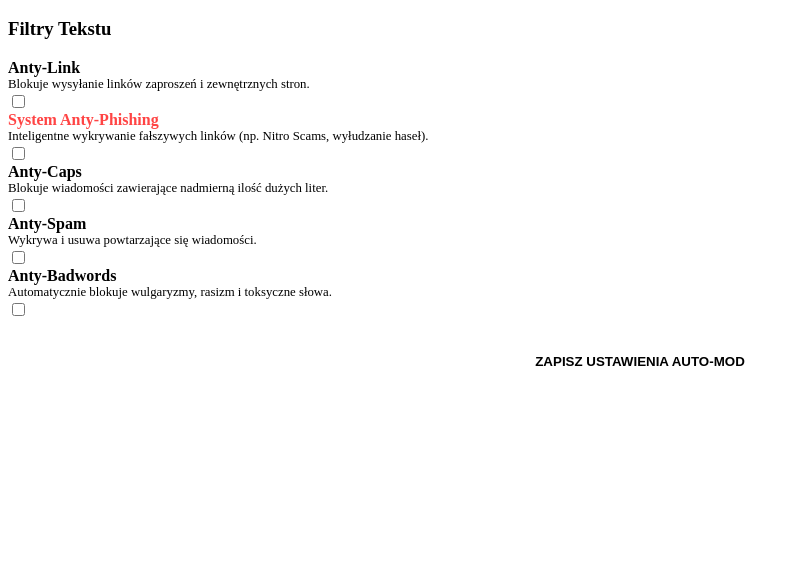
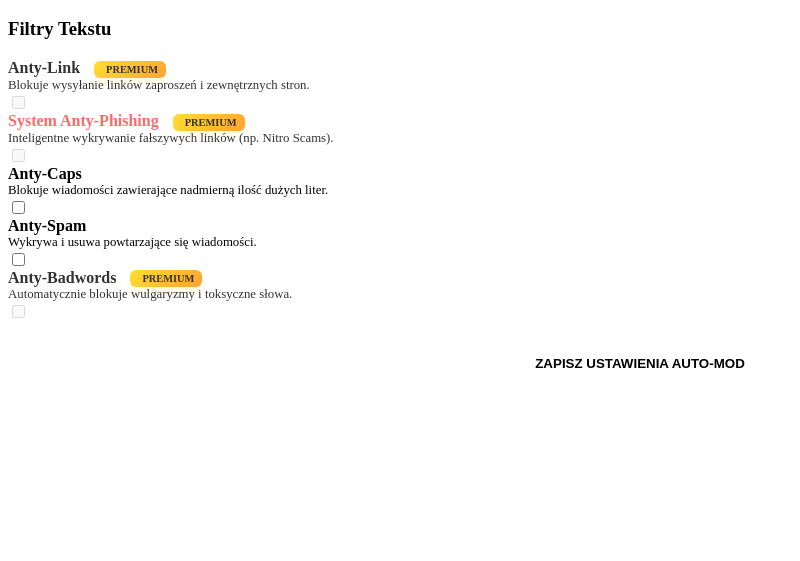
Before and after one commit to Bladerunner004/www.polskibotwelcome.com, a Flask app: template templates/moderacja/auto_mod.html in a window 1280 px wide. Shown: the part 119-680 px from the top of the page, without its empty margins (0-800 px from the left). Run offline with Flask 3, Linux system fonts and the light colour scheme; the template is opened without the code that fills it, so the values that code supplies are empty; parts of the project's set-up code (start-up, migrations or seed data) failed here and were passed over; some libraries are stand-ins or nearby versions.

Commit message:
Monetization: Locked Anty-Link, Anty-Phishing, and Anty-Badwords behind Premium in AutoMod settings

```diff
--- a/templates/moderacja/auto_mod.html
+++ b/templates/moderacja/auto_mod.html
@@ -1,3 +1,49 @@
+<style>
+    .premium-badge {
+        background: linear-gradient(135deg, #ffd700, #ff8c00);
+        color: black;
+        font-size: 0.65rem;
+        font-weight: 900;
+        padding: 3px 8px;
+        border-radius: 6px;
+        margin-left: 10px;
+        display: inline-flex;
+        align-items: center;
+        gap: 4px;
+        box-shadow: 0 4px 10px rgba(255, 215, 0, 0.2);
+        vertical-align: middle;
+        text-transform: uppercase;
+    }
+    .setting-item.locked {
+        position: relative;
+        cursor: not-allowed;
+        opacity: 0.8;
+    }
+    .setting-item.locked .switch {
+        pointer-events: none;
+    }
+    .setting-item.locked:hover {
+        background: rgba(255, 215, 0, 0.03);
+    }
+    .premium-overlay-info {
+        display: none;
+        position: absolute;
+        top: 0; left: 0; width: 100%; height: 100%;
+        background: rgba(0,0,0,0.4);
+        backdrop-filter: blur(2px);
+        align-items: center;
+        justify-content: center;
+        border-radius: 18px;
+        z-index: 10;
+        font-weight: 800;
+        color: #ffd700;
+        cursor: pointer;
+    }
+    .setting-item.locked:hover .premium-overlay-info {
+        display: flex;
+    }
+</style>
+
 <div class="hero-banner" style="background-image: linear-gradient(135deg, rgba(12, 13, 17, 0.8), rgba(12, 13, 17, 0.4)), url('/static/uploads/automod_banner_premium.png');">
     <div class="hero-glass">
         <div class="hero-header">
@@ -25,26 +71,30 @@
         <h3><i class="fas fa-filter"></i> Filtry Tekstu</h3>
     </div>
     <div class="card-body">
-        <div class="setting-item">
+        <!-- ANTY-LINK (PREMIUM) -->
+        <div class="setting-item {% if not main_settings.premium %}locked{% endif %}" onclick="{% if not main_settings.premium %}showPremiumModal('Anty-Link'){% endif %}">
             <div>
-                <div style="font-weight: 700;">Anty-Link</div>
+                <div style="font-weight: 700;">Anty-Link <span class="premium-badge"><i class="fas fa-crown"></i> PREMIUM</span></div>
                 <div style="font-size: 0.8rem; color: var(--text-gray);">Blokuje wysyłanie linków zaproszeń i zewnętrznych stron.</div>
             </div>
             <label class="switch">
-                <input type="checkbox" id="automod-antilink-switch" {% if main_settings.automod_antilink %}checked{% endif %}>
+                <input type="checkbox" id="automod-antilink-switch" {% if main_settings.automod_antilink %}checked{% endif %} {% if not main_settings.premium %}disabled{% endif %}>
                 <span class="slider round"></span>
             </label>
         </div>
-        <div class="setting-item">
+
+        <!-- ANTY-PHISHING (PREMIUM) -->
+        <div class="setting-item {% if not main_settings.premium %}locked{% endif %}" onclick="{% if not main_settings.premium %}showPremiumModal('Anty-Phishing'){% endif %}">
             <div>
-                <div style="font-weight: 700; color: #ff4444;"><i class="fas fa-shield-virus"></i> System Anty-Phishing</div>
-                <div style="font-size: 0.8rem; color: var(--text-gray);">Inteligentne wykrywanie fałszywych linków (np. Nitro Scams, wyłudzanie haseł).</div>
+                <div style="font-weight: 700; color: #ff4444;"><i class="fas fa-shield-virus"></i> System Anty-Phishing <span class="premium-badge"><i class="fas fa-crown"></i> PREMIUM</span></div>
+                <div style="font-size: 0.8rem; color: var(--text-gray);">Inteligentne wykrywanie fałszywych linków (np. Nitro Scams).</div>
             </div>
             <label class="switch">
-                <input type="checkbox" id="automod-antiphishing-switch" {% if main_settings.automod_antiphishing %}checked{% endif %}>
+                <input type="checkbox" id="automod-antiphishing-switch" {% if main_settings.automod_antiphishing %}checked{% endif %} {% if not main_settings.premium %}disabled{% endif %}>
                 <span class="slider round"></span>
             </label>
         </div>
+
         <div class="setting-item">
             <div>
                 <div style="font-weight: 700;">Anty-Caps</div>
@@ -55,6 +105,7 @@
                 <span class="slider round"></span>
             </label>
         </div>
+
         <div class="setting-item">
             <div>
                 <div style="font-weight: 700;">Anty-Spam</div>
@@ -65,16 +116,19 @@
                 <span class="slider round"></span>
             </label>
         </div>
-        <div class="setting-item">
+
+        <!-- ANTY-BADWORDS (PREMIUM) -->
+        <div class="setting-item {% if not main_settings.premium %}locked{% endif %}" onclick="{% if not main_settings.premium %}showPremiumModal('Anty-Badwords'){% endif %}">
             <div>
-                <div style="font-weight: 700;">Anty-Badwords</div>
-                <div style="font-size: 0.8rem; color: var(--text-gray);">Automatycznie blokuje wulgaryzmy, rasizm i toksyczne słowa.</div>
+                <div style="font-weight: 700;">Anty-Badwords <span class="premium-badge"><i class="fas fa-crown"></i> PREMIUM</span></div>
+                <div style="font-size: 0.8rem; color: var(--text-gray);">Automatycznie blokuje wulgaryzmy i toksyczne słowa.</div>
             </div>
             <label class="switch">
-                <input type="checkbox" id="automod-badwords-switch" {% if main_settings.automod_badwords %}checked{% endif %}>
+                <input type="checkbox" id="automod-badwords-switch" {% if main_settings.automod_badwords %}checked{% endif %} {% if not main_settings.premium %}disabled{% endif %}>
                 <span class="slider round"></span>
             </label>
         </div>
+
         <button type="button" class="btn-save" onclick="saveAutoModSettings()" style="margin-top: 20px; width: 100%; padding: 15px; border-radius: 12px; font-weight: 800; background: var(--accent-green); color: black; border: none; cursor: pointer;">
             <i class="fas fa-save"></i> ZAPISZ USTAWIENIA AUTO-MOD
         </button>
@@ -82,6 +136,29 @@
 </div>
 
 <script>
+window.showPremiumModal = function(feature) {
+    if (typeof Swal !== 'undefined') {
+        Swal.fire({
+            title: 'Wymagane Premium! 👑',
+            text: `Funkcja "${feature}" jest dostępna tylko dla subskrybentów PolskiBot Premium. Chcesz ją odblokować?`,
+            icon: 'warning',
+            showCancelButton: true,
+            confirmButtonColor: '#ffd700',
+            cancelButtonColor: '#3085d6',
+            confirmButtonText: 'ODBLOKUJ TERAZ',
+            cancelButtonText: 'PÓŹNIEJ'
+        }).then((result) => {
+            if (result.isConfirmed) {
+                window.location.href = '/checkout';
+            }
+        });
+    } else {
+        if (confirm(`Funkcja "${feature}" wymaga PolskiBot Premium. Przejść do płatności?`)) {
+            window.location.href = '/checkout';
+        }
+    }
+};
+
 window.saveAutoModSettings = async function() {
     const btn = event.currentTarget;
     const originalHTML = btn.innerHTML;
```
